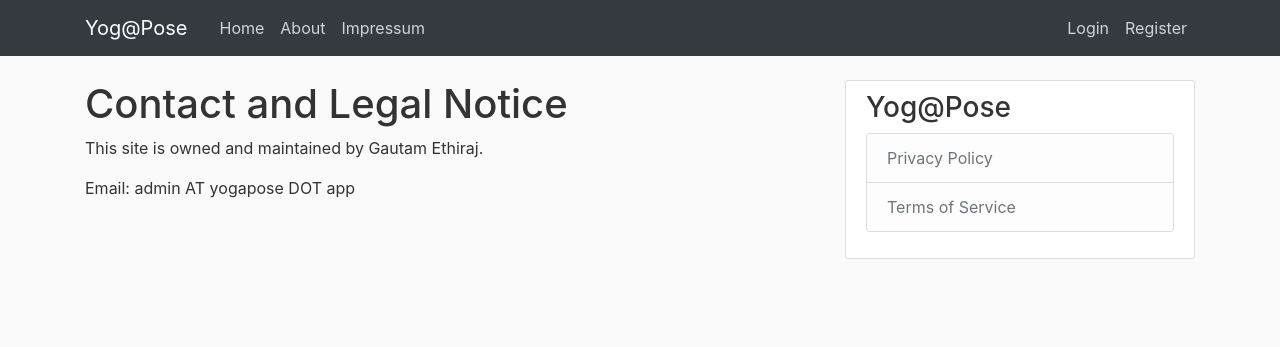
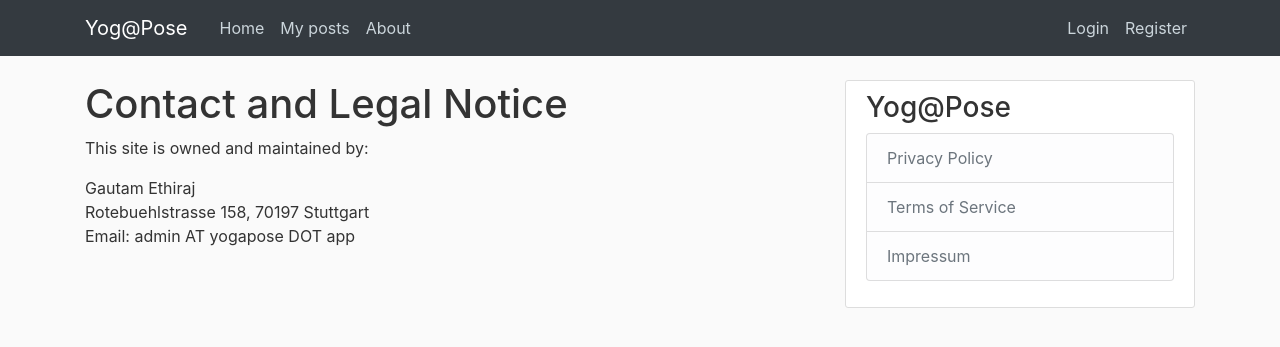
Before and after one commit to gautam-e/YogaPose, a Flask app: page /impressum in a window 1280 px wide. Shown: the top 347 px of the page. Run offline with Flask 2, Linux system fonts and the light colour scheme; parts of the project's set-up code (start-up, migrations or seed data) failed here and were passed over; some libraries are stand-ins or nearby versions.

Commit message:
Impressum in footer and My posts in header

```diff
--- a/yogapose/templates/impressum.html
+++ b/yogapose/templates/impressum.html
@@ -1,6 +1,8 @@
 {% extends "layout.html" %}
 {% block content %}
     <h1>Contact and Legal Notice</h1>
-    <p>This site is owned and maintained by Gautam Ethiraj.</p>
-    <p>Email: admin AT yogapose DOT app</p>
+    <p>This site is owned and maintained by:</p>
+    <p>Gautam Ethiraj <br>
+        Rotebuehlstrasse 158, 70197 Stuttgart <br>
+        Email: admin AT yogapose DOT app
 {% endblock content %}
--- a/yogapose/templates/layout.html
+++ b/yogapose/templates/layout.html
@@ -33,8 +33,8 @@
           <div class="collapse navbar-collapse" id="navbarToggle">
             <div class="navbar-nav mr-auto">
               <a class="nav-item nav-link" href="{{ url_for('main.home') }}">Home</a>
+              <a class="nav-item nav-link" href="{{ url_for('users.user_posts', username=current_user.username) }}">My posts</a>
               <a class="nav-item nav-link" href="{{ url_for('main.about') }}">About</a>
-              <a class="nav-item nav-link" href="{{ url_for('main.impressum') }}">Impressum</a>
             </div>
             <!-- Navbar Right Side -->
             <div class="navbar-nav">
@@ -70,6 +70,7 @@
               <ul class="list-group">
                 <li class="list-group-item list-group-item-light"><a class='text-muted' href="{{ url_for('main.privacy_policy') }}">Privacy Policy</a></li>
                 <li class="list-group-item list-group-item-light"><a class='text-muted' href="{{ url_for('main.terms_of_service') }}">Terms of Service</a></li>
+                <li class="list-group-item list-group-item-light"><a class='text-muted' href="{{ url_for('main.impressum') }}">Impressum</a></li>
               </ul>
             </p>
           </div>
```
Also changed, not shown: yogapose/site.db.
